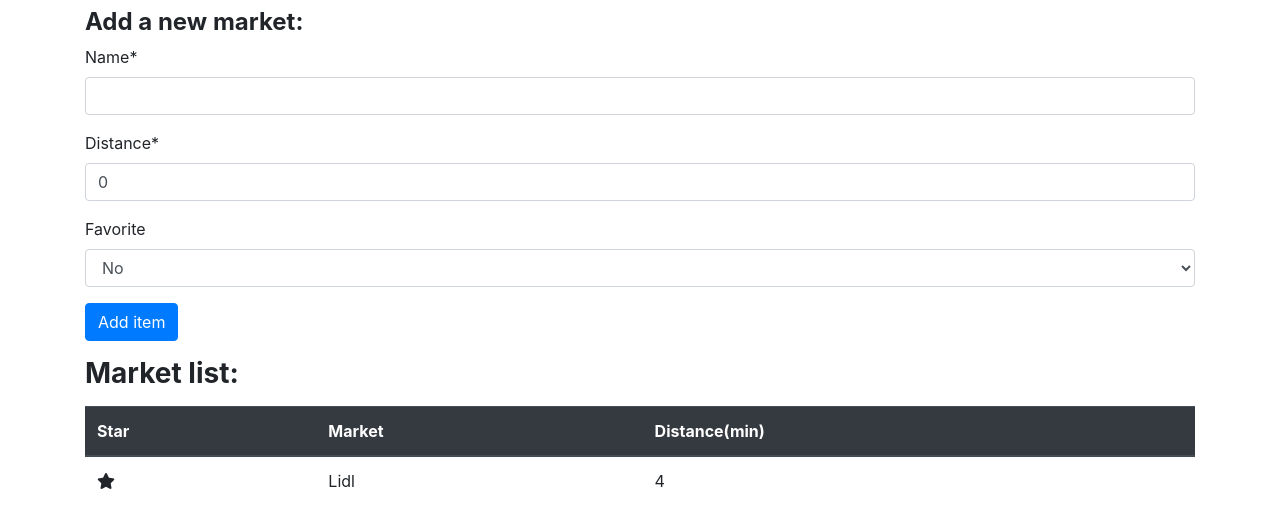
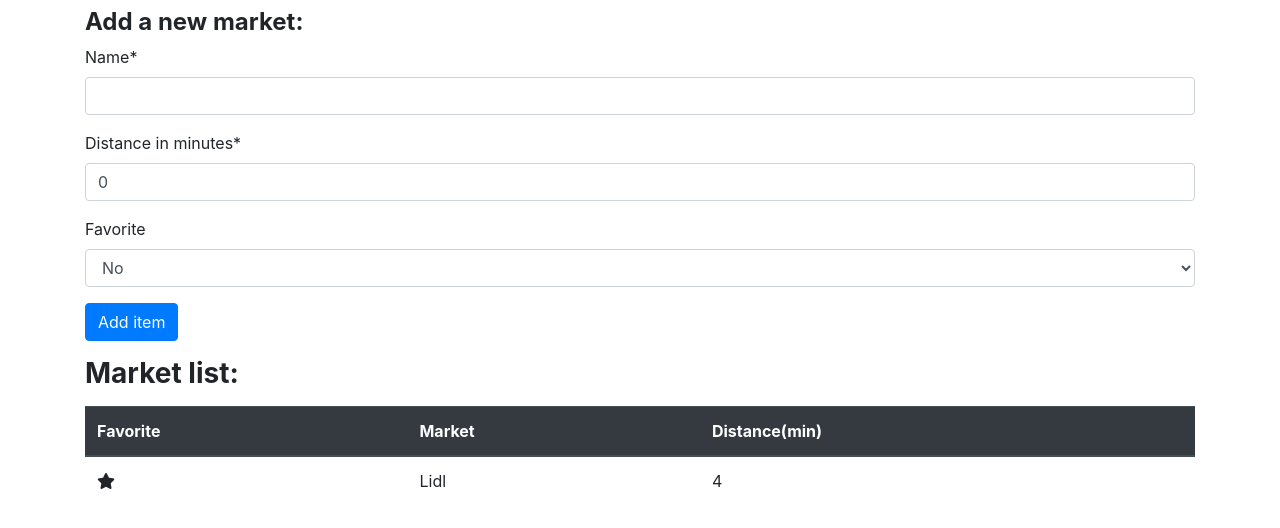
Before and after one commit to rodolfofrainer/appCarol, a Django app: page /market in a window 1280 px wide. Shown: the part 80-608 px from the top of the page. Run offline with Django 4.2, Linux system fonts and the light colour scheme; a user stored in the database is signed in; data comes from the database, SQL or seed files in the repository; both versions use the stored data as it was after the commit; some libraries are stand-ins or nearby versions.

Commit message:
fix favorite in market model to be unique

```diff
--- a/calculator/forms.py
+++ b/calculator/forms.py
@@ -24,6 +24,9 @@ class CreateNewMarketForm(forms.ModelForm):
     class Meta:
         model = MarketCreatedModel
         fields = ['name', 'distance', 'favorite']
+        labels = {
+            'distance': 'Distance in minutes',
+        }
 
 
 class WageForm(forms.ModelForm):
--- a/calculator/models.py
+++ b/calculator/models.py
@@ -12,7 +12,7 @@ class UserProfileModel(models.Model):
 class MarketCreatedModel(models.Model):
     name = models.CharField(max_length=100, null=True)
     distance = models.IntegerField(null=True)
-    favorite = models.BooleanField(null=True)
+    favorite = models.BooleanField(null=True, unique=True)
     user_id = models.ForeignKey(User, null=True, on_delete=models.CASCADE)
 
     def __str__(self):
--- a/calculator/templates/market.html
+++ b/calculator/templates/market.html
@@ -39,9 +39,9 @@
                     <table class="table">
                         <thead class="thead-dark">
                             <tr>
-                                <th scope="col">Star</th>
-                                <th scope="col">Market</th>
-                                <th scope="col">Distance(min)</th>
+                                    <th>Favorite</th>
+                                    <th>Market</th>
+                                    <th>Distance(min)</th>
                             </tr>
                         </thead>
                         <tbody>
--- a/calculator/views.py
+++ b/calculator/views.py
@@ -90,7 +90,6 @@ class CreateItemView(View):
             messages.success(request, f'Item created successfully!')
             return redirect('create_item')
         else:
-            print('lol')
             context = self.get_context_data()
             context['form'] = form
             return render(request, self.template_name, context)
```
Also changed, not shown: calculator/migrations/0002_alter_marketcreatedmodel_favorite.py (added), db.sqlite3.
